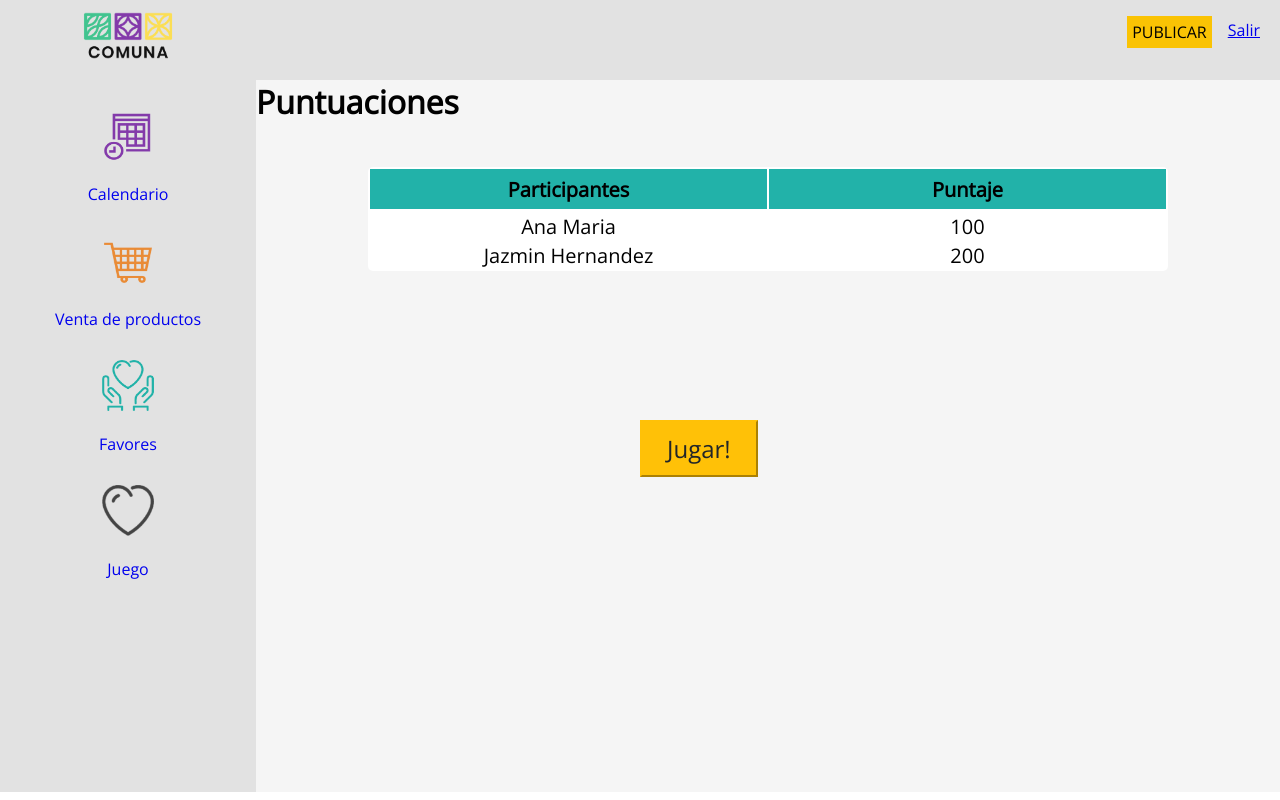
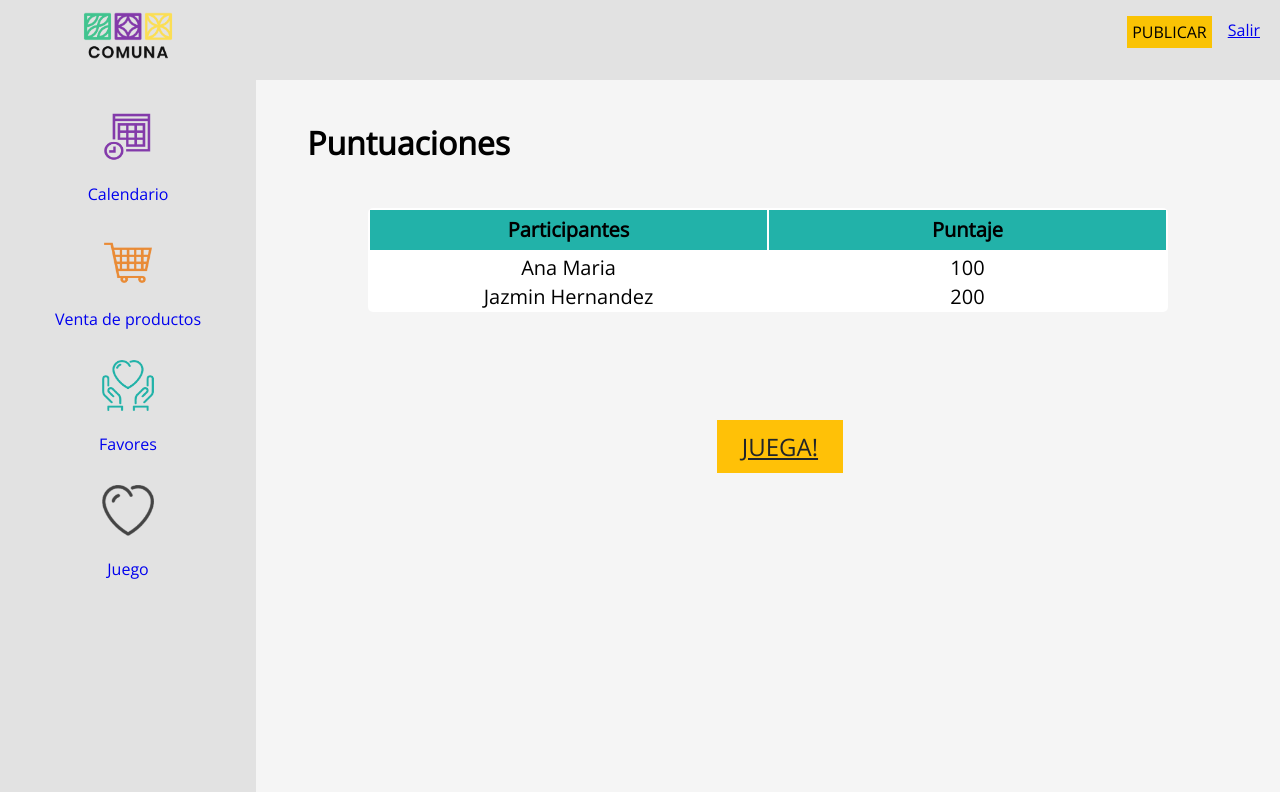
Before and after one commit to Aragon-Diego/ComunaNuevo, a PHP site: page /ComunaNuevo/ver_juego.php in a window 1280 px wide. Run offline with PHP 8.4, Linux system fonts and the light colour scheme.

Commit message:
listo para jugar

```diff
--- a/iconos.php
+++ b/iconos.php
@@ -38,6 +38,6 @@
                 echo '</div>';
             ?>
         </a>
-    <!-- webrun:C:\xampp\htdocs\ComunaNuevo\juego\disparos\disparos.exe -->
+    <!-- webrun:C:\xampp\htdocs\ComunaNuevo\juego\disparos.exe -->
     </body>
 </html>
--- a/styles/general2.css
+++ b/styles/general2.css
@@ -37,7 +37,7 @@
 
   }
 
-  input:last-child{
+  .boton{
     position: absolute;
     top: 50%;
     left: 50%;
@@ -50,8 +50,15 @@
     background-color: #ffc107;
     border-color: #ffc107;
 }
-input:last-child:hover{
+.boton{
+  margin-left:6%;
+}
+.boton:hover{
     color: #212529;
     background-color: #cc9c0b;
     border-color: #d39f04;
 }
+.titulo{
+  padding-left: 5%;
+  padding-top: 4%;
+}
--- a/ver_juego.php
+++ b/ver_juego.php
@@ -6,8 +6,8 @@
     <meta http-equiv="X-UA-Compatible" content="ie=edge">
     <link href="https://fonts.googleapis.com/css?family=Open+Sans:300,400&display=swap" rel="stylesheet">
     <link rel="stylesheet" type="text/css" href="styles/dashbord.css">
+    <link rel="stylesheet" type="text/css" href="styles/iconos.css">
     <link rel="stylesheet" type="text/css" href="styles/general2.css">
-    <link rel="stylesheet" type="text/css" href="styles/iconos.css">
 </head>
 <body>
     <?php
@@ -18,7 +18,7 @@
             <?php require('iconos.php');?>
         </div>
         <div class="detalles">
-           <h1>Puntuaciones</h1>
+            <h1 class="titulo">Puntuaciones</h1>
             <br/>
             <br/>
             <div class="detalles2">
@@ -41,12 +41,10 @@
                                 echo "<td>",$archivo[$i+1],"</td>";
                                 echo "</tr>";
                             }
-
                         ?>
                     </table>
-
                 </div>
-            <input type="submit" name="Jugar" class="loginBtn" value="Jugar!"">
+                <a class="boton" href="webrun:C:\xampp\htdocs\ComunaNuevo\juego\disparos.exe">JUEGA!</a>
             </div>
         </div>
     </div>
```
Lines whose indentation alone changed are shown as unchanged.
